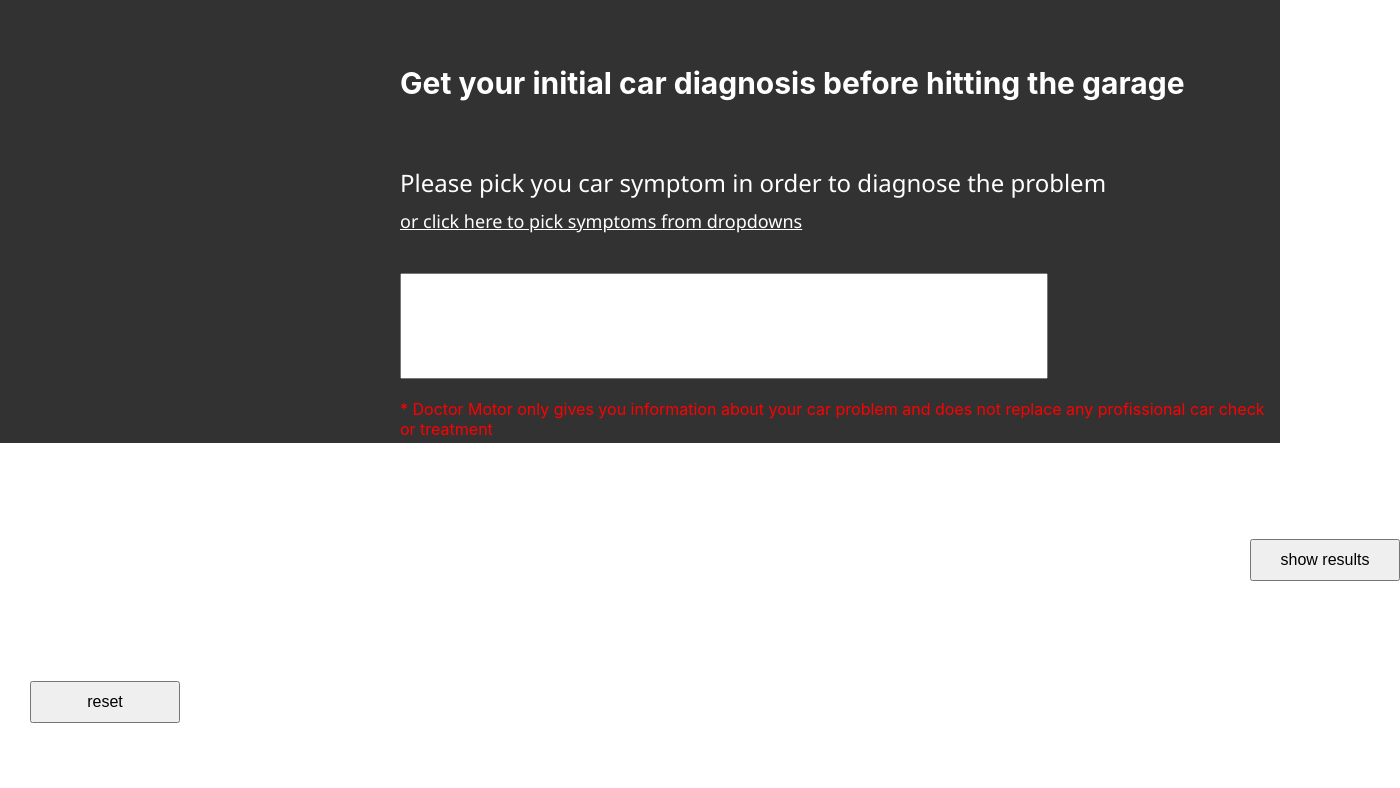
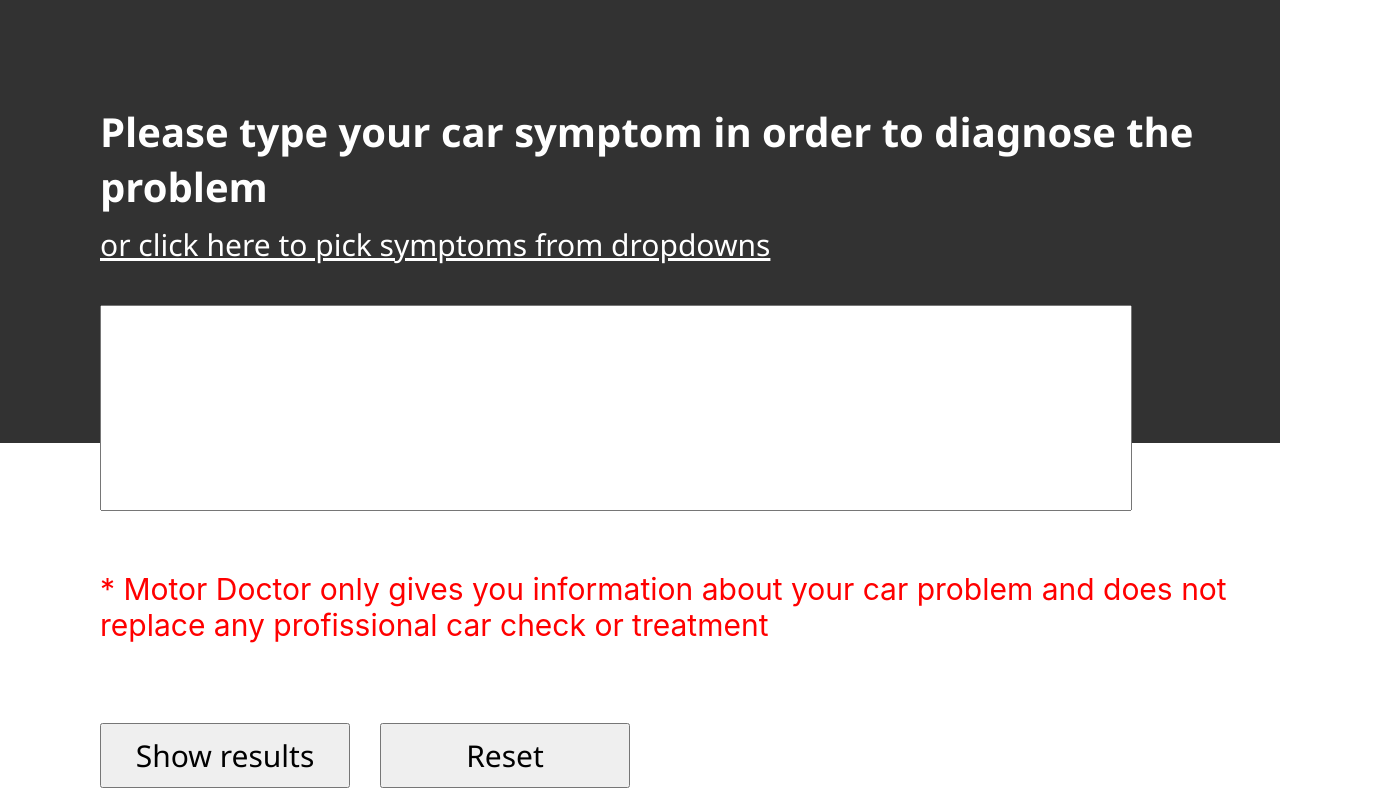
Before and after one commit to lfero/AutoMD, a React (Create React App) app: page / in a window 1280 px wide. Shown: the part 310-1098 px from the top of the page, 1400 px wide, since content can reach past the window. Before the commit the page ends 1033 px from the top, so only its background shows below. Built offline with nearby package versions, Linux system fonts and the light colour scheme; no server answers.

Commit message:
adding free text support

```diff
--- a/src/components/Dropdowns.js
+++ b/src/components/Dropdowns.js
@@ -63,7 +63,7 @@
         <a hidden={openText} href='#' onClick={() => showOpenText(true)} className='dropdowns_or_freetext_link'>or click here to pick symptoms from dropdowns</a>
           <div hidden={openText}>
             <br/><br/>
-            <input className='free_text' type="text" name="name" />
+            <input className='free_text' id='free_text' type="text" name="name" />
           </div>
         <a hidden={!openText} href='#' onClick={() => showOpenText(false)} className='dropdowns_or_freetext_link'>or click here to insert free text</a>
       </div>
@@ -73,6 +73,7 @@
   const getDropdowns = () => {
     return(
       <div>
+        <br/><br/>
         <div hidden={!openText}>
         <Dropdown onChange={(option) => updateData(option.value, 0)} className="dropdown_option"  options={Object.keys(data_json)} placeholder="select symptom.." />
         </div>
@@ -89,16 +90,17 @@
 
   return (
     showResultComponent ?
-    <GarageList showResults={showResultComponent} problem={problem}/> :
+    <GarageList showResults={showResultComponent} problem={problem} openText={!openText} freeText={document.getElementById("free_text").value}/> :
     <div>
         <br/><br/><br/><br/><br/><br/><br/><br/><br/><br/>
         <h2 className='welcome_text'>Get your initial car diagnosis before hitting the garage</h2>
-        <div className='select_symptom_text'>Please pick you car symptom in order to diagnose the problem</div>
+        <div hidden={openText} className='select_symptom_text'>Please type your car symptom in order to diagnose the problem</div>
+        <div hidden={!openText} className='select_symptom_text'>Please pick your car symptom in order to diagnose the problem</div>
         {getDropdownOrTextLink()}
         {getDropdowns()}
-        <div className='comment_text'>* Doctor Motor only gives you information about your car problem and does not replace any profissional car check or treatment </div>
-        <button onClick={() => setShowResultComponent(true)} className="diagnose_button">show results</button>
-        <button className="result_button">reset</button>
+        <div className='comment_text'>* Motor Doctor only gives you information about your car problem and does not replace any profissional car check or treatment </div>
+        <button onClick={() => setShowResultComponent(true)} className="diagnose_button">Show results</button>
+        <button className="result_button">Reset</button>
     </div>
 
   )
--- a/src/components/GarageList.js
+++ b/src/components/GarageList.js
@@ -1,15 +1,16 @@
 import React, { useState, useEffect }from "react";
 import {Slider} from "antd"
-import {GarageTable} from "./GarageTable"
 import "../css/GarageList.css";
-//import 'react-dropdown/style.css';
 
 
 
-export const GarageList = (showResults, problem) => {
+export const GarageList = (showResults) => {
 
   const [showMainPage, setShowMainPage] = useState()
   const [grageList, setGarageList] = useState([])
+  const [problemsList, setProblemsList] = useState([])
+
+  console.log("-----------> showResults.freeText: ", showResults.freeText)
 
   useEffect(()=>{
 		setShowMainPage(false);
@@ -17,8 +18,8 @@
 
   //get data from csv
   useEffect(() => {
-    if(grageList.length === 0){
-      fetch("/getGaragesList").then(
+    if(!showResults.openText && grageList.length === 0){
+      fetch(`/getGaragesByProblem/${showResults.problem}`).then(
         res => res.json()
       ).then(
         data_json => {
@@ -26,14 +27,23 @@
         }
       )
     }
-    console.log("--------------------> grageList: ", grageList)
+    else if(showResults.openText && problemsList.length === 0){
+      fetch(`/getFreeText/${showResults.freeText}`).then(
+        res => res.json()
+      ).then(
+        data_json => {
+          setProblemsList(data_json)
+        }
+      )
+    }
+    console.log("---------> problemsList: ", problemsList)
   })
 
-  //console.log("------> showResults: ", showResults)
-  //console.log("------> problem: ", showResultsproblem)
+
 
   const getProblem = () => {
-    return showResults.problem ? showResults.problem : ''
+    return showResults.problem ?
+    <div className="problem">{showResults.problem}</div> : ''
   }
 
   const getSlider = () => {
@@ -52,14 +62,97 @@
 
   }
 
+
+  const getDrpdownsTableResult = () => {
+    return(
+      grageList.length == 0? 'Loading...' :
+      <div className="garage_list">
+        <table>
+          <tr>
+            <th>garage name</th>
+            <th>distance</th>
+            <th>price</th>
+          </tr>
+          {grageList.map((val, key) => {
+            //console.log("------> maping val: ", val)
+            return (
+              <tr key={key}>
+                <td>{val.garageName}</td>
+                <td>{val.distance}</td>
+                <td>{val.price}</td>
+              </tr>
+            )
+          })}
+        </table>
+      </div>
+    )
+  }
+
+  const getFreeTextTableResult = () => {
+    return(
+      problemsList.length == 0? 'Loading...' :
+      <div className="garage_list">
+        <table>
+          <tr>
+            <th>problem</th>
+            <th>propabilty</th>
+            <th>symptomA</th>
+            <th>symptomB</th>
+            <th>symptomC</th>
+          </tr>
+          {problemsList.map((val, key) => {
+            return (
+              <tr key={key}>
+                <td>{val.problem}</td>
+                <td>{val.free_score}</td>
+                <td>{val.symptomA}</td>
+                <td>{val.symptomB}</td>
+                <td>{val.symptomC}</td>
+              </tr>
+            )
+          })}
+        </table>
+      </div>
+    )
+  }
+
+  const getOpenTextResult = () => {
+    return(
+      <div className="bacground_img">
+        <br/><br/><br/><br/><br/><br/><br/><br/><br/><br/><br/><br/><br/><br/><br/>
+        <h2 className="problem">We think that your problem might be: </h2>
+        <div className="grages_text">Here are some good garages near you:</div>
+        {getFreeTextTableResult()}
+      </div>
+    )
+  }
+
+  const getDropdownsResult = () => {
+    return(
+      <div className="bacground_img">
+        <br/><br/><br/><br/><br/><br/><br/><br/><br/><br/><br/><br/><br/><br/><br/>
+        <h2>{getProblem()}</h2>
+        <div className="grages_text">Here are some good garages near you:</div>
+        {getDrpdownsTableResult()}
+        {getSlider()}
+      </div>
+    )
+
+  }
+
+  const getResult = () => {
+    return(
+      showResults.openText?
+      <div>{getOpenTextResult()}</div> : <div>{getDropdownsResult()}</div>
+    )
+
+  }
+
   return (
     showResults ?
-      <div className="bacground_img">
-        <br/><br/><br/><br/><br/><br/><br/><br/><br/><br/><br/><br/><br/><br/><br/>
-        <h2 className="problem_display">{getProblem()}</h2>
-        <div className="grages_text">Here are some good garages near you:</div>
-        <GarageTable/>
-        {getSlider()}
-      </div> : null
+      <div>{getResult()}</div> : null
   );
 }
+
+
+// <GarageTable/>
--- a/src/css/Dropdowns.css
+++ b/src/css/Dropdowns.css
@@ -1,67 +1,74 @@
 .welcome_text {
     /*border: solid 1px red;*/
-    /*font-size: 60px;*/
-    color:white;
-    padding-left: 400px;
-    padding-top: 150px;
+    color: lightgray;
     font-size: 30px;
+    padding-left: 100px;
+    padding-top: 50px;
+    font-family: cursive;
 }
 
 
 .select_symptom_text {
-    padding-left: 400px;
-    padding-top: 40px;
+    padding-left: 100px;
+    padding-top: 80px;
     padding-bottom: 10px;
-    font-size: x-large;
+    font-size: 40px;
+    font-weight: bold;
     color: white;
     font-family:'Segoe UI', Tahoma, Geneva, Verdana, sans-serif
 }
 
 .dropdowns_or_freetext_link {
-    padding-left: 400px;
+    padding-left: 100px;
     padding-top: 10px;
     padding-bottom: 10px;
-    font-size: large;
+    font-size: 30px;
     color: white;
     font-family:'Segoe UI', Tahoma, Geneva, Verdana, sans-serif
 }
 
 .free_text {
-    margin-left:400px;
-    width:50%;
+    margin-left:100px;
+    width:80%;
     height:100px;
-    font-size:30px
+    font-size:30px;
+    min-height: 200px;
 }
 
 .dropdown_option{
-    padding-top: 20px;
-    padding-left: 400px;
+    padding-top: 10px;
+    padding-left: 100px;
     font-size: larger;
-    max-width: 50%;
+    max-width: 80%;
+    min-height: 80px;
+    font-size: 30px;
 }
 
 .comment_text{
     color: red;
-    padding-left: 400px;
+    padding-left: 100px;
     padding-top: 20px;
+    font-size: 30px;
 }
 
 
 
 .diagnose_button {
-    margin-left: 1250px;
-    margin-top: 100px;
+    margin-left: 100px;
+    margin-top: 80px;
     padding-top: 10px;
     padding-bottom: 10px;
-    width: 150px;
-    font-size: medium;
+    width: 250px;
+    font-size: 30px;
+    font-family:'Segoe UI', Tahoma, Geneva, Verdana, sans-serif
 }
 
 .result_button {
     margin-left: 30px;
-    margin-top: 100px;
+    margin-top: 80px;
     padding-top: 10px;
     padding-bottom: 10px;
-    width: 150px;
-    font-size: medium;
+    width: 250px;
+    font-size: 30px;
+    font-family:'Segoe UI', Tahoma, Geneva, Verdana, sans-serif
 }
--- a/src/css/GarageList.css
+++ b/src/css/GarageList.css
@@ -1,11 +1,41 @@
-.problem_display{
-    margin-left:90px;
-    color:'white';
-    margin-top:0px
+.problem{
+    font-size: 30px;
+    margin-left:100px;
+    color:white;
 }
 
 .grages_text{
-    font-size: 20px;
-    margin-left:90px;
-    color:'white'
+    font-size:30px;
+    margin-left:100px;
+    color:white;
 }
+
+.garage_list {
+    width: 100%;
+    height: 100vh;
+    justify-content: center;
+    align-items: center;
+    font-size: 30px;
+    padding-left: 100px;
+    padding-top: 50px;
+  }
+
+  table {
+    border: 2px solid white;
+    width: 2000px;
+    height: 400px;
+    font-size: 30px;
+  }
+
+  th {
+    border-bottom: 1px solid white;
+    font-size: 30px;
+    color: white;
+    width:150px;
+  }
+
+  td {
+    text-align: center;
+    font-size: 30px;
+    color: white;
+  }
```
Also changed, not shown: flask_server/data.csv, flask_server/garage_data.csv, 1 other file (tests, documents, lock files or other folders).
